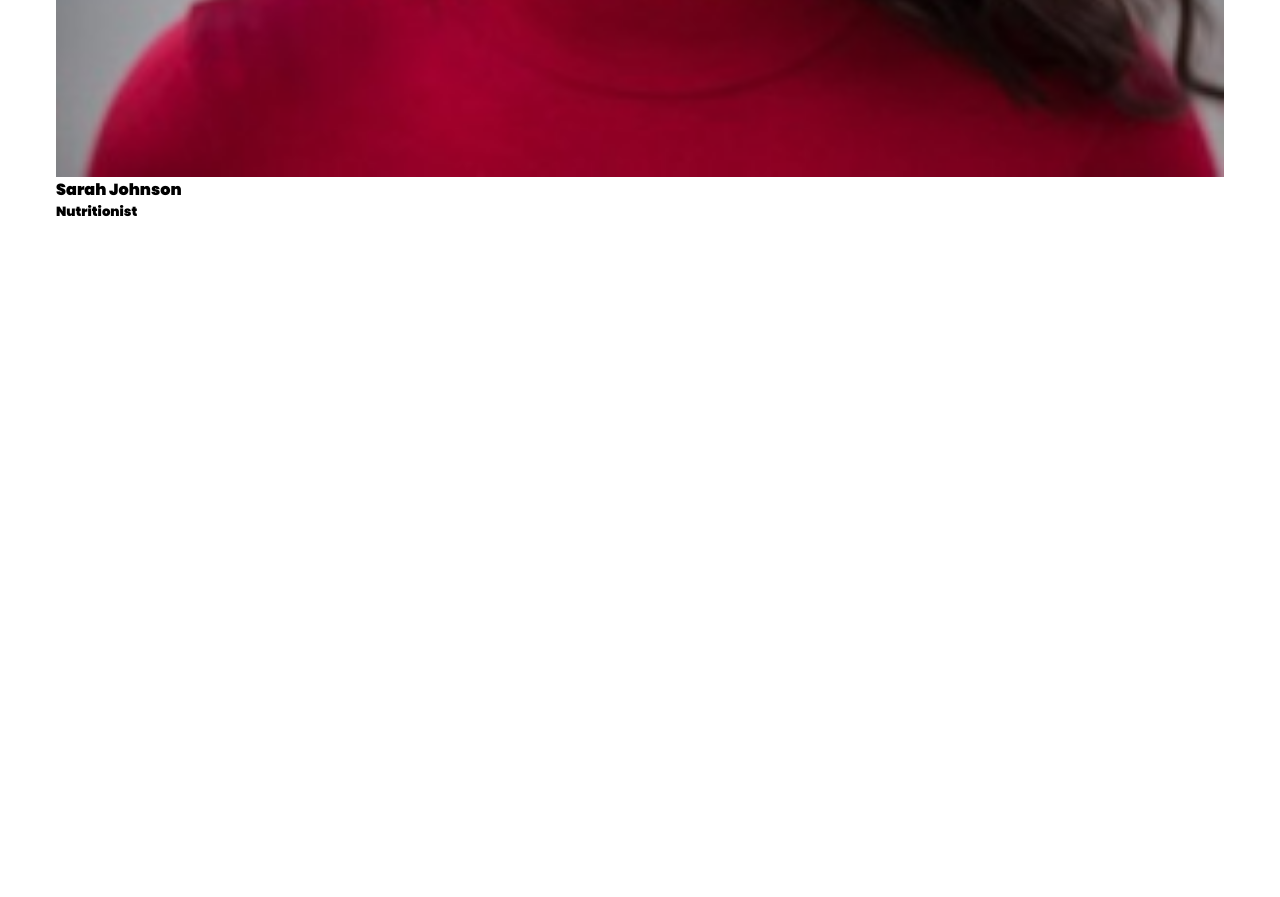
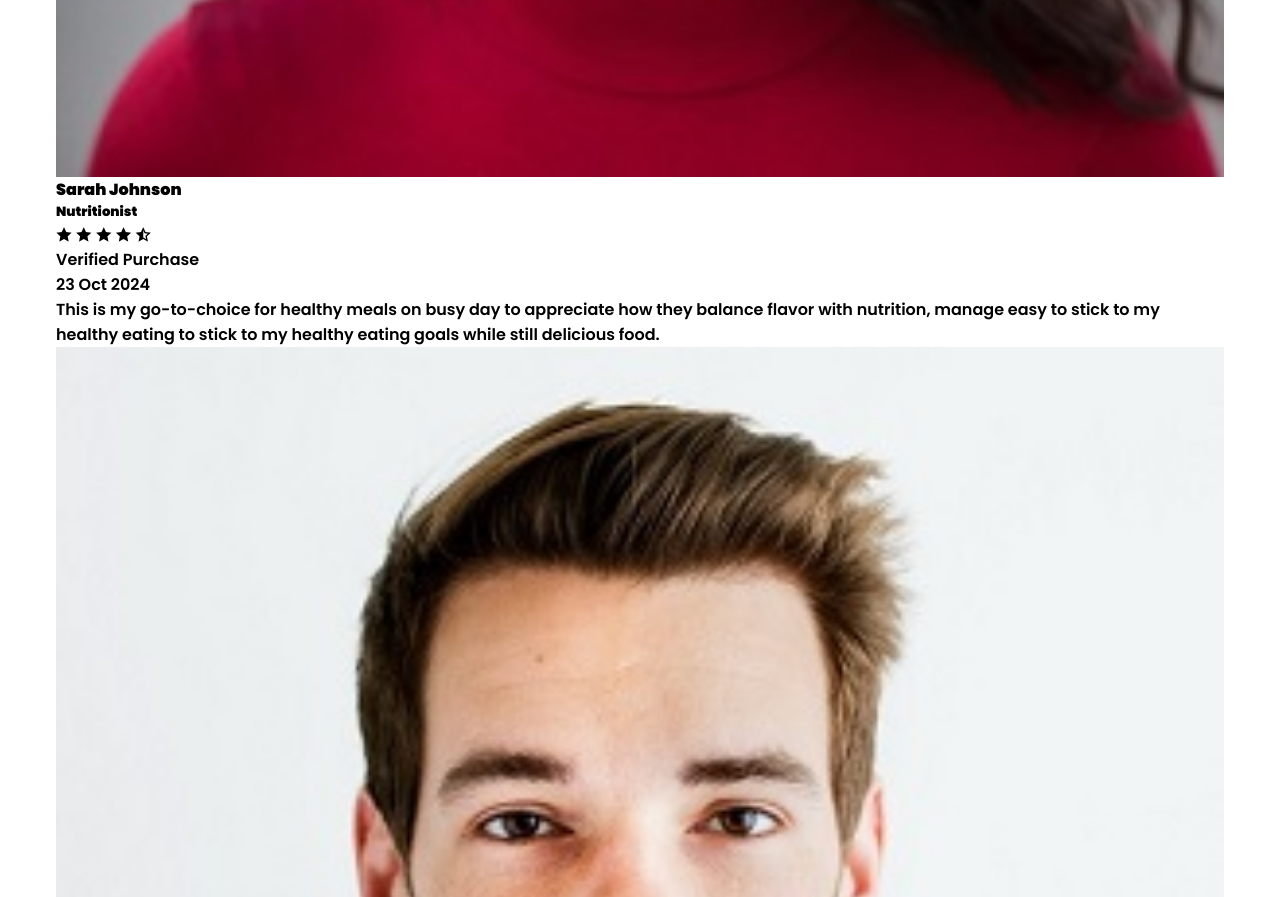
Before and after one commit to Developerfiyin/A-restaurant-webpage, a plain HTML site: page index.html in a window 1280 px wide. Shown: the part 5443-6340 px from the top of the page. Before the commit the page ends 5745 px from the top, so only its background shows below. Drawn offline with nearby package versions, Linux system fonts and the light colour scheme; a web font is replaced by a local one.

Commit message:
updated index.html

```diff
--- a/index.html
+++ b/index.html
@@ -246,11 +246,43 @@
                     <h4>Sarah Johnson</h4>
                     <h5>Nutritionist</h5>
                     <div class="customer__rating">
-                      <span></span>
+                      <span><i class="ri-star-fill"></i></span>
+                      <span><i class="ri-star-fill"></i></span>
+                      <span><i class="ri-star-fill"></i></span>
+                      <span><i class="ri-star-fill"></i></span>
+                      <span><i class="ri-star-half-fill"></i></span>
                     </div>
                   </div>
                 </div>
               </div>
+
+              <div class="swiper-slide">
+                <div class="customer__card">
+                  <div class="customer__card__header">
+                    <div>Verified Purchase</div>
+                    <span>23 Oct 2024</span>
+                  </div>
+                  <p>
+                    This is my go-to-choice for healthy meals on busy day to
+                    appreciate how they balance flavor with nutrition, manage easy
+                    to stick to my healthy eating to stick to my healthy eating
+                    goals while still delicious food.
+                  </p>
+                  <div class="customer__card__footer">
+                    <img src="customer-2.jpg" alt="customer-2" />
+                    <div>
+                      <h4>Sarah Johnson</h4>
+                      <h5>Nutritionist</h5>
+                      <div class="customer__rating">
+                        <span><i class="ri-star-fill"></i></span>
+                        <span><i class="ri-star-fill"></i></span>
+                        <span><i class="ri-star-fill"></i></span>
+                        <span><i class="ri-star-fill"></i></span>
+                        <span><i class="ri-star-half-fill"></i></span>
+                      </div>
+                    </div>
+                  </div>
+                </div>
             </div>
           </div>
 
```
